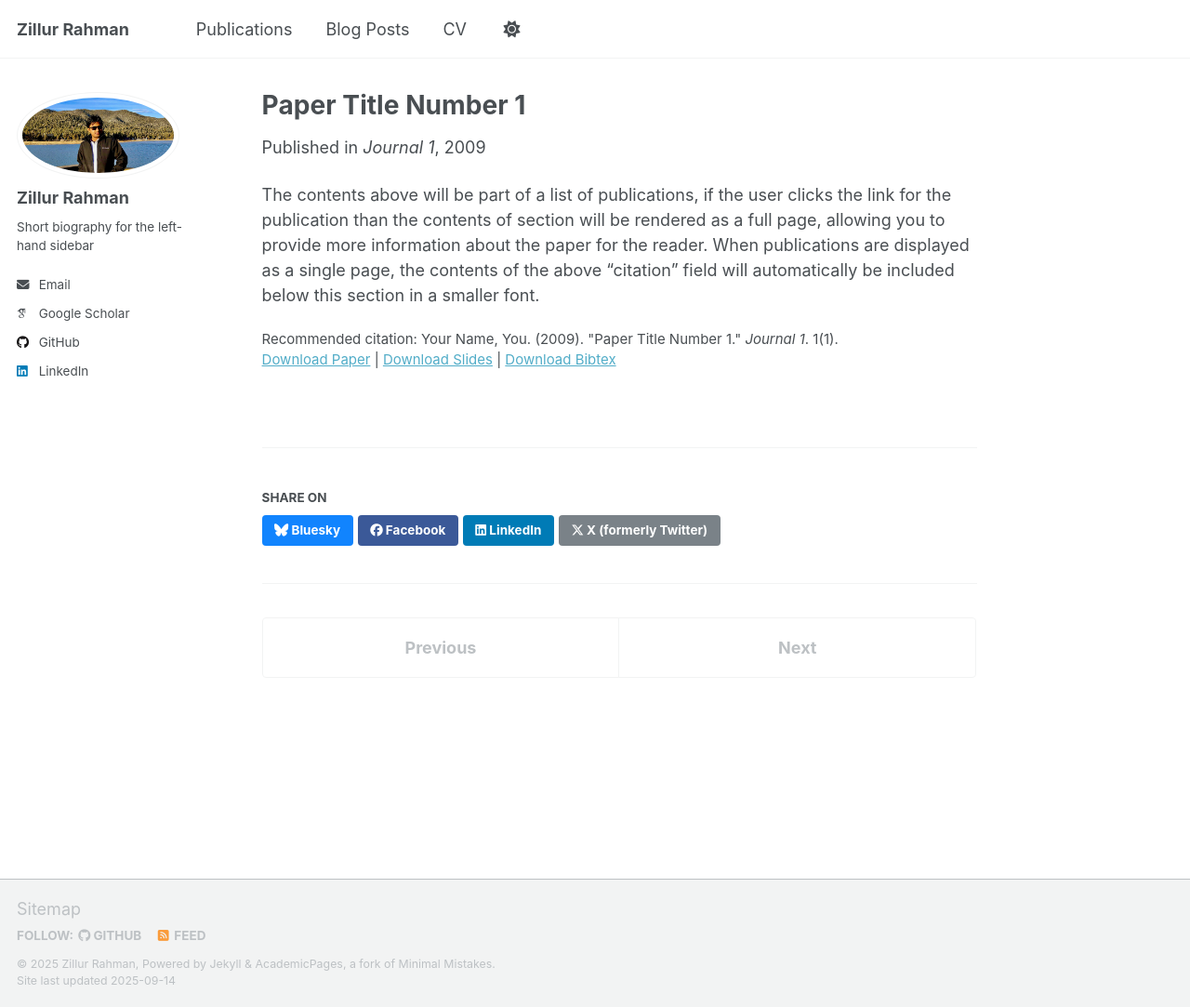
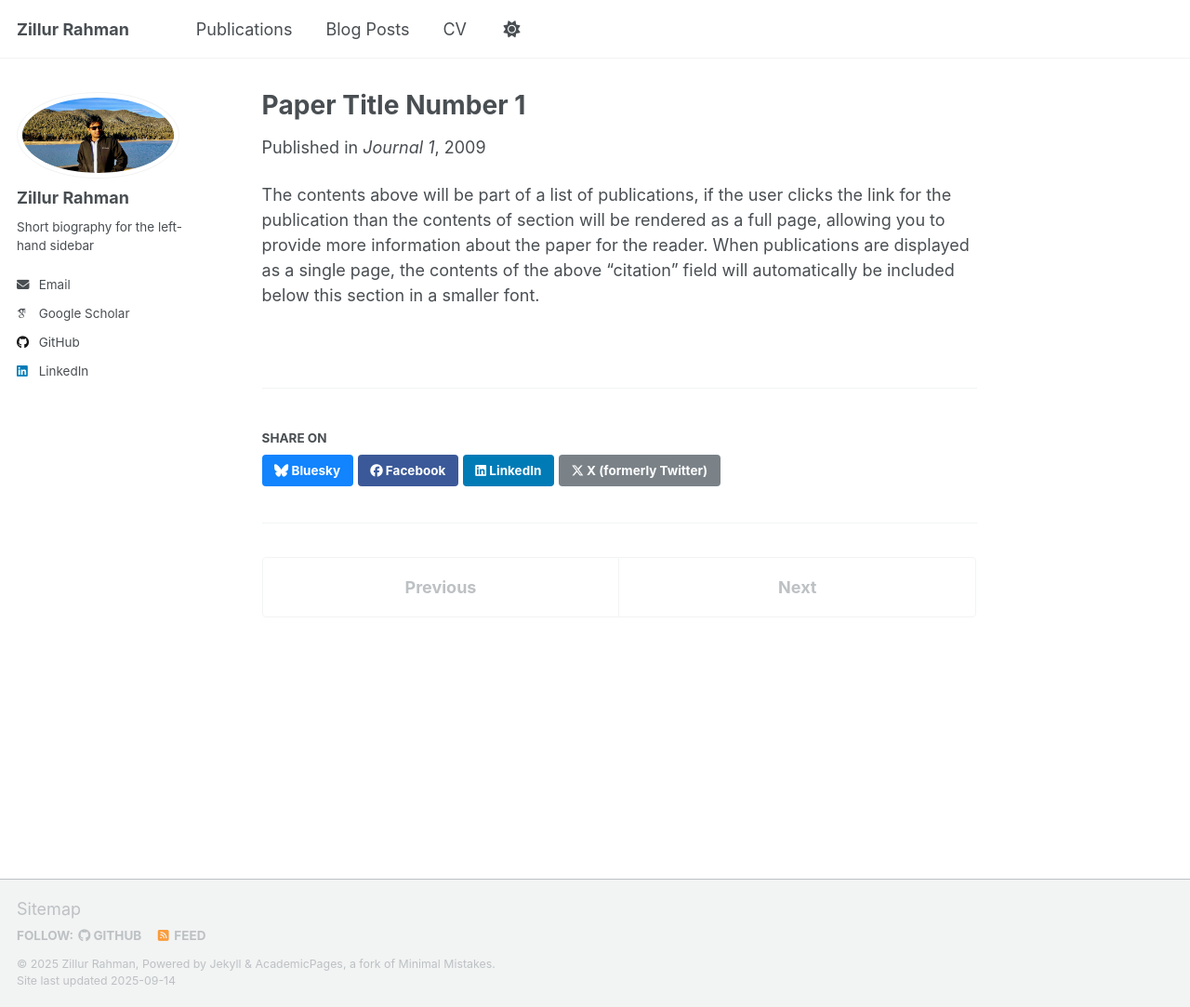
Before and after one commit to zillur01/zillur.github.io, a Jekyll site: the page built from _publications/2009-10-01-paper-title-number-1.md, in a window 1280 px wide and 1083 px high. Shown: the whole window at 93% size. Built offline with Jekyll 4.4.1, drawn with Linux system fonts in a browser that asks for light colours; some web fonts are replaced; a script that is not in the unit is left out.

Commit message:
Update 2009-10-01-paper-title-number-1.md

```diff
--- a/_publications/2009-10-01-paper-title-number-1.md
+++ b/_publications/2009-10-01-paper-title-number-1.md
@@ -3,12 +3,8 @@ title: "Paper Title Number 1"
 collection: publications
 category: manuscripts
 permalink: /publication/2009-10-01-paper-title-number-1
-excerpt: 'This paper is about the number 1. The number 2 is left for future work.'
 date: 2009-10-01
 venue: 'Journal 1'
-slidesurl: 'http://academicpages.github.io/files/slides1.pdf'
 paperurl: 'http://academicpages.github.io/files/paper1.pdf'
-bibtexurl: 'http://academicpages.github.io/files/bibtex1.bib'
-citation: 'Your Name, You. (2009). &quot;Paper Title Number 1.&quot; <i>Journal 1</i>. 1(1).'
 ---
 The contents above will be part of a list of publications, if the user clicks the link for the publication than the contents of section will be rendered as a full page, allowing you to provide more information about the paper for the reader. When publications are displayed as a single page, the contents of the above "citation" field will automatically be included below this section in a smaller font.
```
